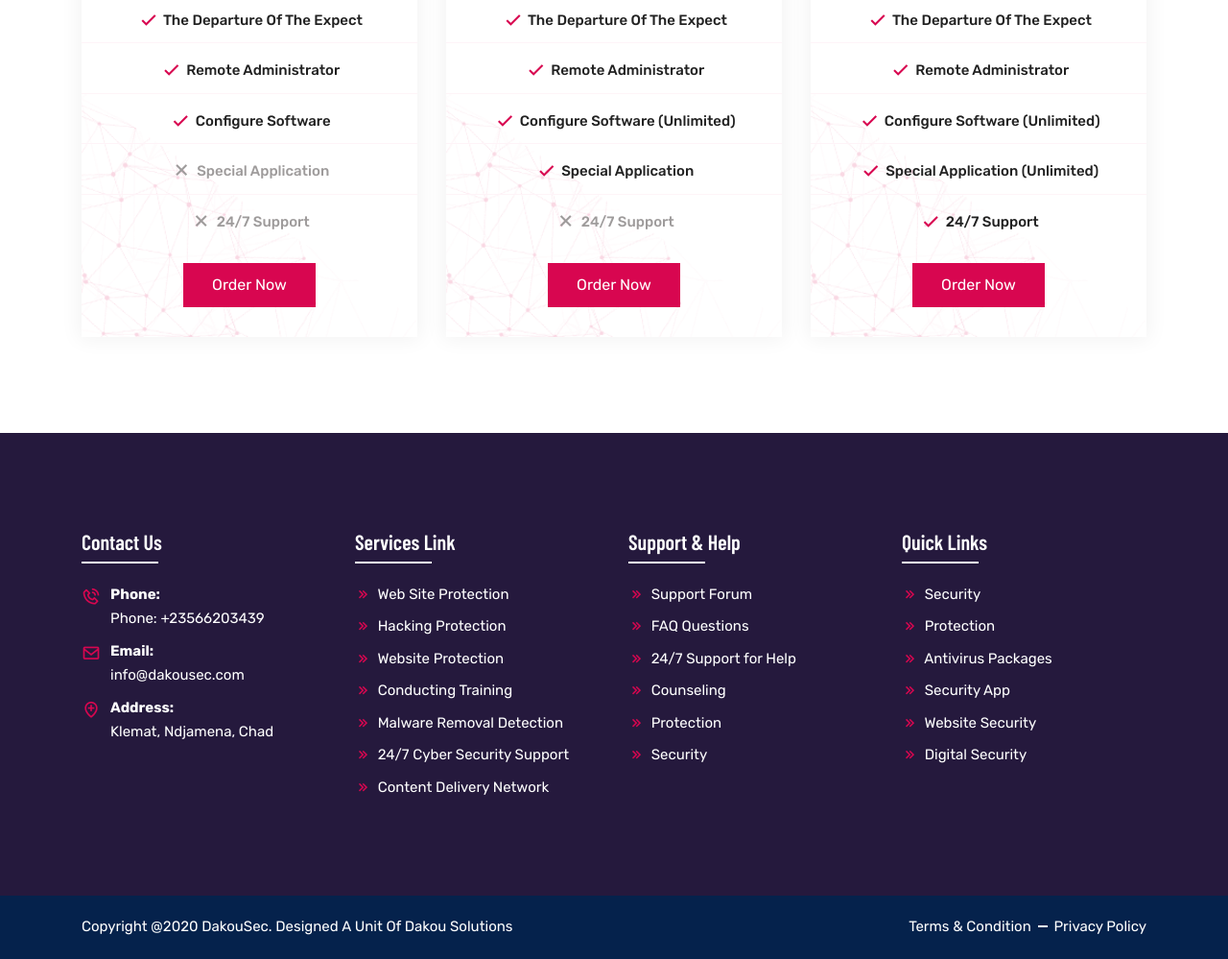
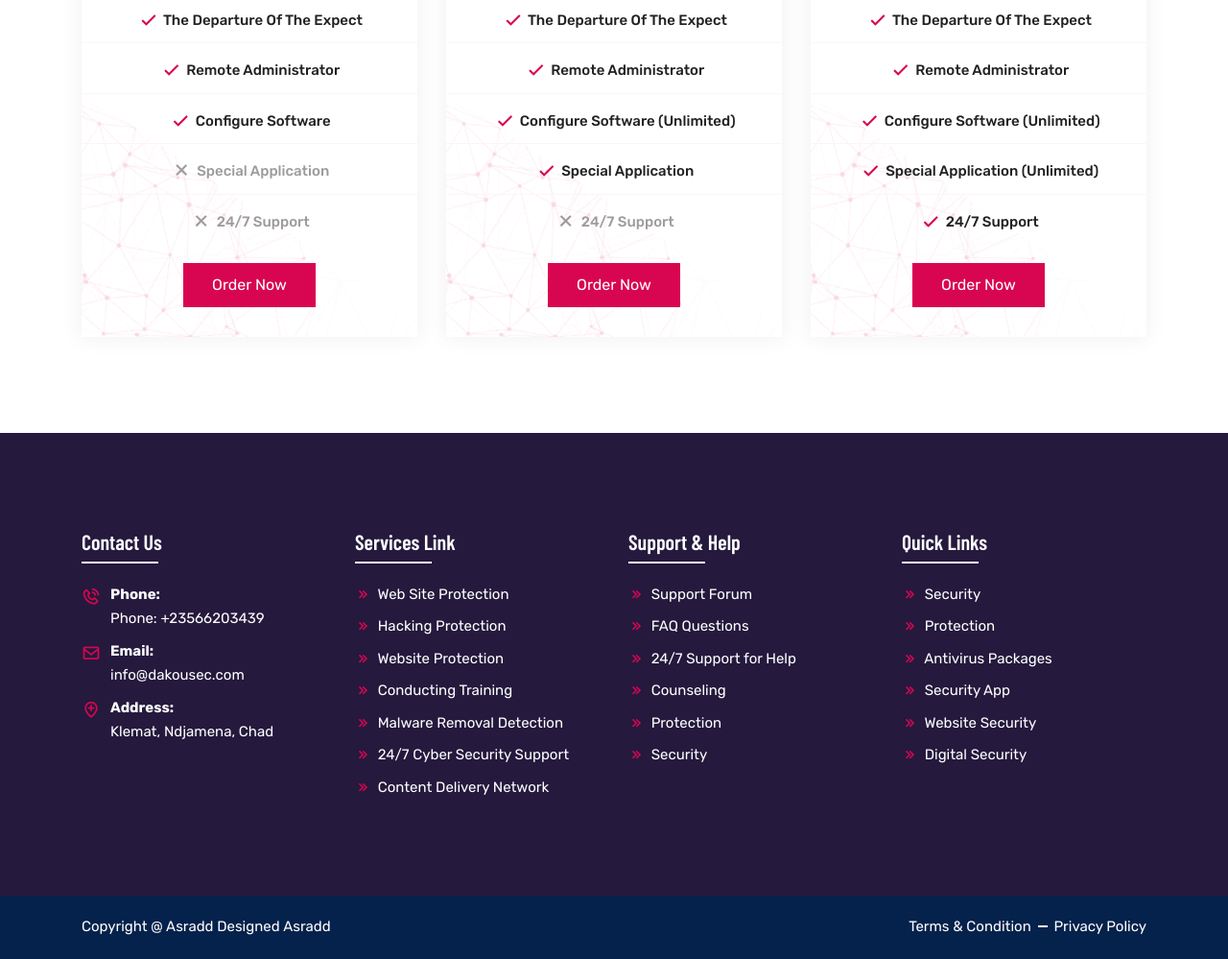
Before and after one commit to dakousolution/dakousec, a plain HTML site: page pricing.html in a window 1280 px wide. Shown: the part 1700-2699 px from the top of the page at 96% size. Drawn offline with nearby package versions, Linux system fonts and the light colour scheme; a web font is replaced by a local one.

Commit message:
Update pricing.html

```diff
--- a/pricing.html
+++ b/pricing.html
@@ -742,7 +742,7 @@
 				<div class="row align-items-center">
 					<div class="col-lg-6">
 						<div class="copy-right">
-							<p>Copyright @2020 DakouSec. Designed <a href="https://dakousec.com/" target="blank">A Unit Of Dakou Solutions</a></p>
+							<p>Copyright @ Asradd Designed <a href="https://dakousec.com/" target="blank">Asradd</a></p>
 						</div>
 					</div>
 
```
